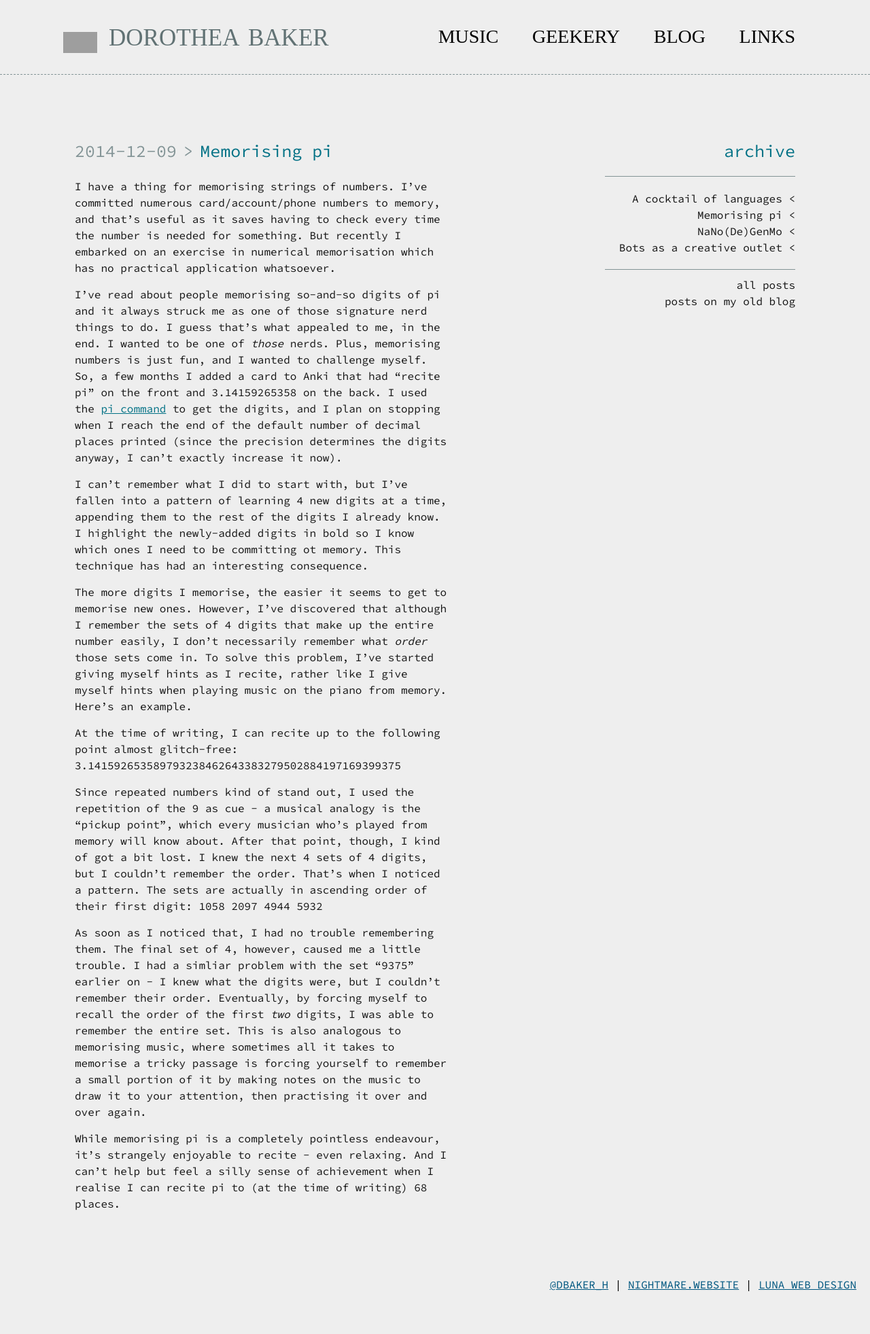
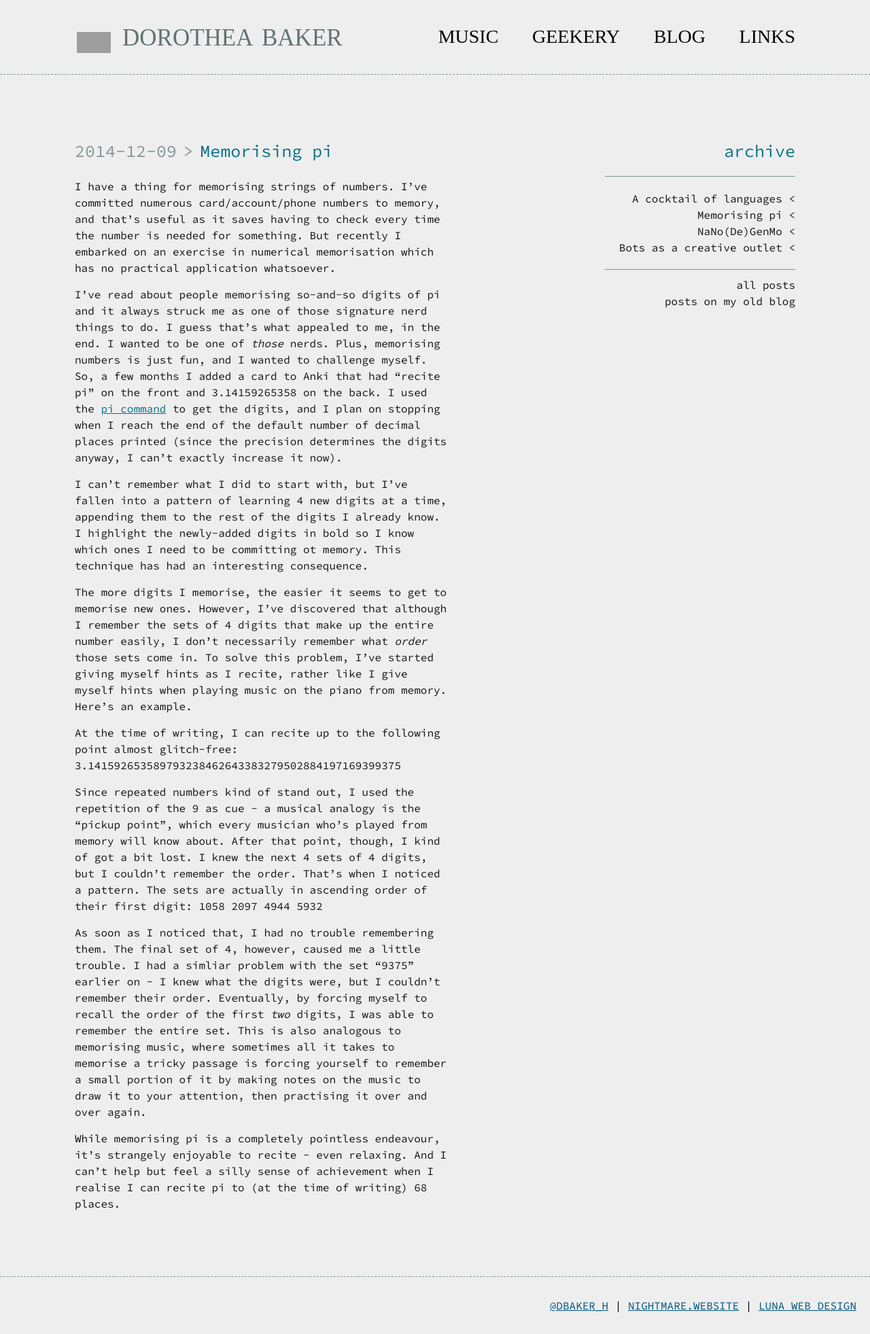
Before and after one commit to d-baker/navsite, a Jekyll site: the page built from _posts/2014-12-9-memorising-pi.markdown, in a window 1280 px wide. Shown: the whole page at 68% size. Built offline with Jekyll 4.4.1, drawn with Linux system fonts in a browser that asks for light colours; some web fonts are replaced; comment, search, counter and statistics services are not loaded; before the commit the page ends 1912 px from its top, so only the background shows below that; grey boxes are pictures that could not be loaded.

Commit message:
adjust footer responsivitiy

```diff
--- a/_sass/header.scss
+++ b/_sass/header.scss
@@ -62,8 +62,8 @@ header#main-header {
         background: url("../assets/icons/db-logo.svg") no-repeat;
         background-size: 50px;
         background-position: 3px 25px;
-
         padding-left: 70px;
+        margin-left: 20px;
 
     }
 
--- a/css/main.scss
+++ b/css/main.scss
@@ -110,6 +110,9 @@ a {
 }
 
 #identity-banner {
+    position: relative;
+    left: -10px; // offset to give the illusion of centrality
+
     text-align: center;
 
     h1 {
@@ -123,6 +126,8 @@ a {
     img {
         margin: 0px 50px;
         vertical-align: middle;
+        position: relative;
+        top: -12px;
     }
 }
 
@@ -190,12 +195,18 @@ p.copyright {
 /**************************************************************/
 
 footer {
+    border-top: 1px dashed $batcolor;
     color: $menufg;
     text-align: right;
     text-transform: uppercase;
     font-family: NotCourierSans, "Source Code Pro";
     margin-top: 80px;
-    padding-bottom: 10px;
+    padding-top: 30px;
+    padding-bottom: 30px;
+
+    a {
+        display: inline-block;
+    }
 
     p.sitelink {
         padding-bottom: 0px;
@@ -205,18 +216,6 @@ footer {
             &:hover {
                 color: $menubatcolor;
             }
-        }
-    }
-    span.logo {
-        text-transform: lowercase;
-        font-family: "Source Code Pro";
-        position: relative;
-        bottom: 1px;
-        width: 70px;
-
-        a {
-            color: $highlight;
-            text-decoration: none;
         }
     }
 }
```
